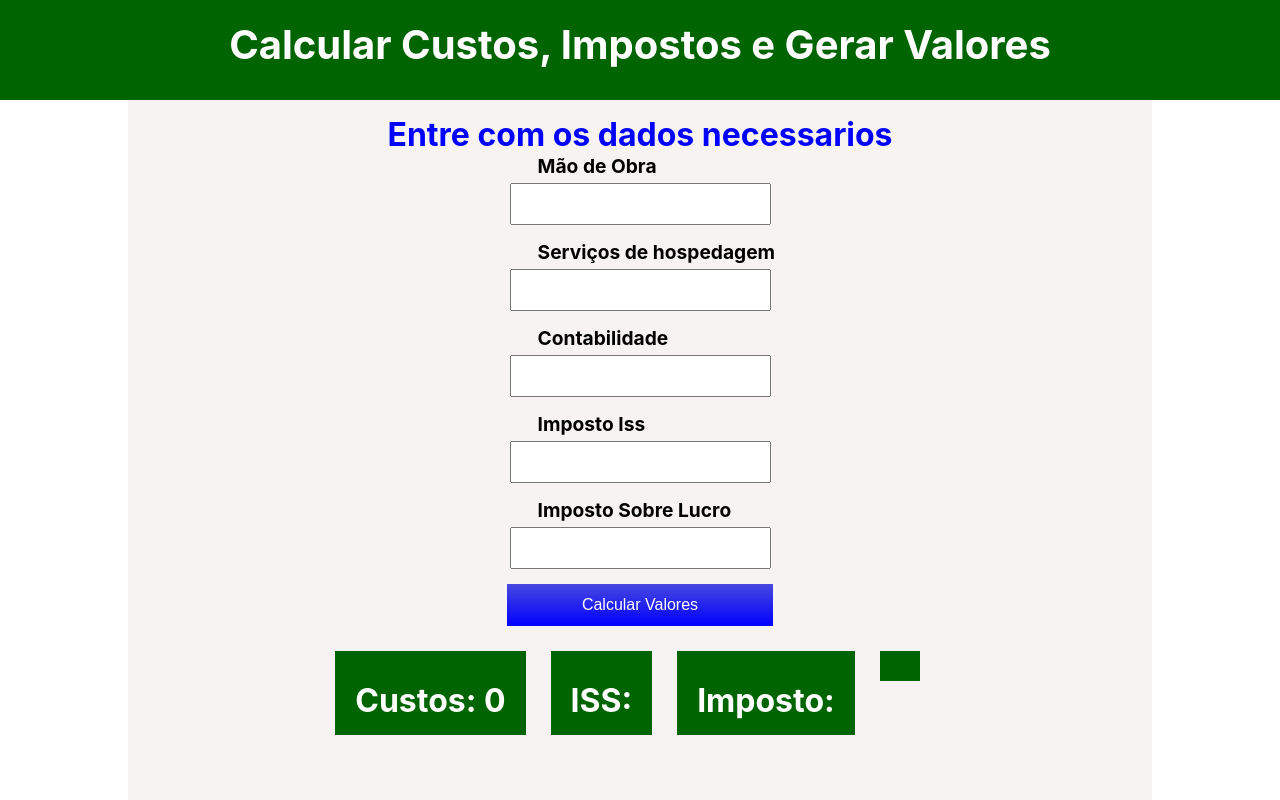
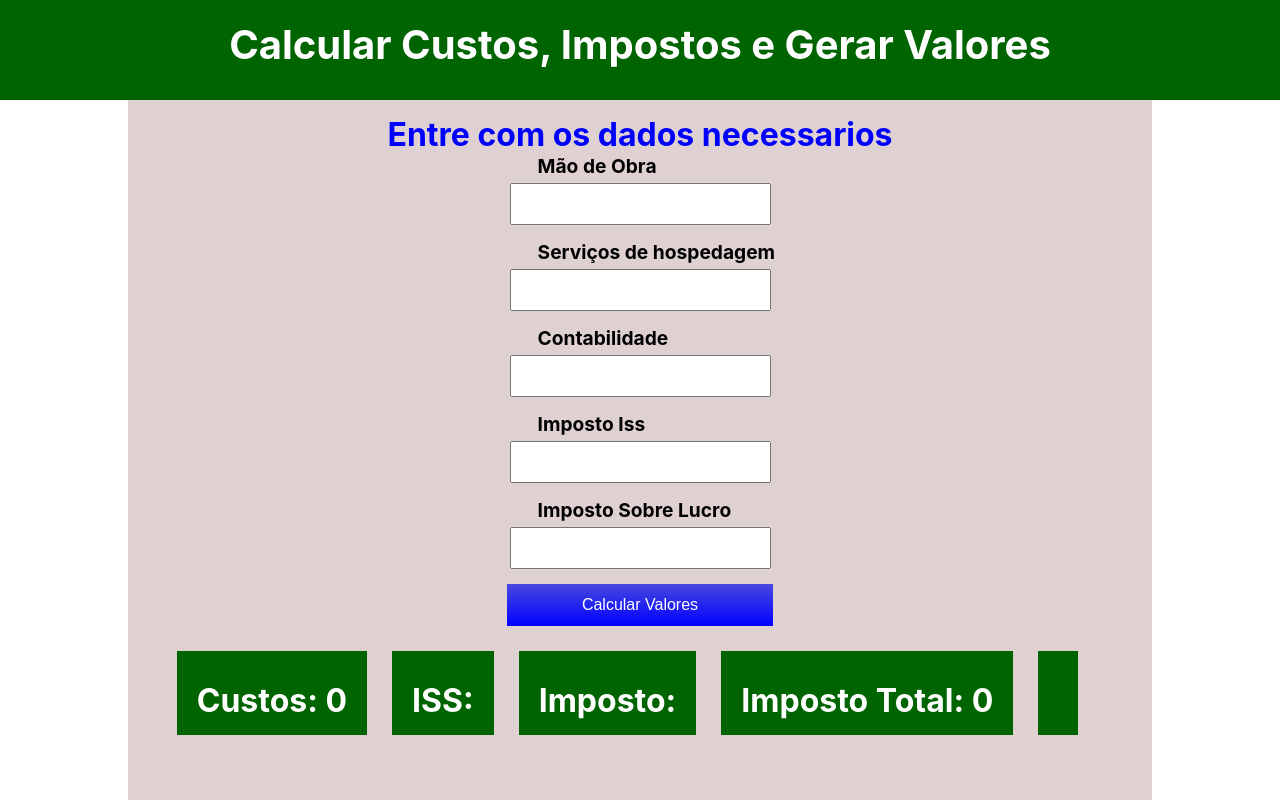
Before and after one commit to Vinicioscastro/CalcularCustosImpostos, a React (Create React App) app: page / in a window 1280 px wide. Shown: the top 800 px of the page. Built offline with nearby package versions, Linux system fonts and the light colour scheme.

Commit message:
realizando testes no cpl

```diff
--- a/src/assets/custo.css
+++ b/src/assets/custo.css
@@ -11,11 +11,12 @@
   height: 100vh;
   margin-left: auto;
   margin-right: auto;
-  background-color: rgb(247, 243, 243);
+  background-color: rgb(223, 209, 209);
   display: flex;
   justify-content: flex-start;
   flex-direction: column;
   align-items: center;
+  padding-bottom: 100px;
 }
 .componentecusto h1 {
   align-items: flex-start;
@@ -45,11 +46,17 @@
   background-image: linear-gradient(blue, rgb(72, 72, 223));
   cursor: pointer;
 }
+.componentecusto ul {
+  display: flex;
+  flex-direction: row;
+  flex-wrap: wrap;
+  justify-content: center;
+}
 .componentecusto ul li {
-  float: left;
   margin-right: 25px;
   background-color: darkgreen;
   padding: 15px 20px;
+  margin-bottom: 20px;
 }
 .componentecusto ul li h1 {
   color: white;
--- a/src/assets/custo.js
+++ b/src/assets/custo.js
@@ -94,6 +94,9 @@ export default function Custo() {
         <li>{<h1> Custos: {maodeobra + host + contador}</h1>}</li>
         <li>{<h1> ISS: {iss}</h1>}</li>
         <li>{<h1> Imposto: {imposto}</h1>}</li>
+        <li>
+          {<h1>Imposto Total: {soma - (maodeobra + host + contador)}</h1>}
+        </li>
         <li>{soma > 0 && <h1> Custo Total: {soma}</h1>}</li>
       </ul>
     </div>
```
